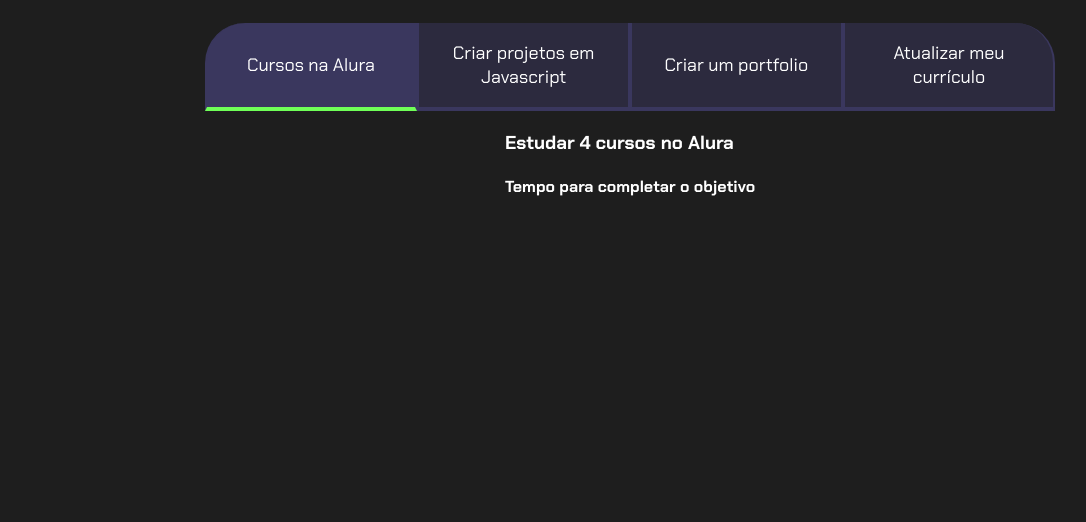
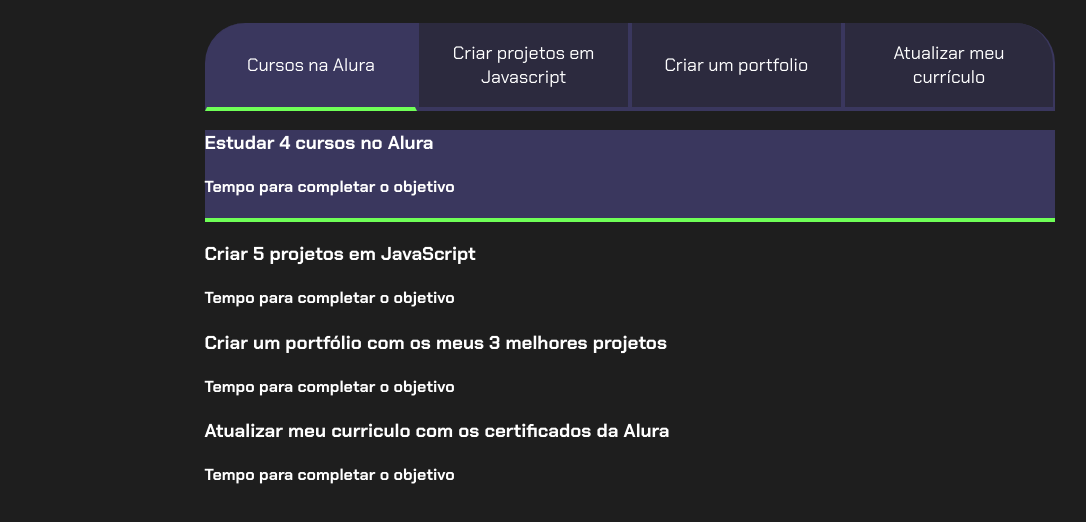
Before and after one commit to Eduardo-Lider-00/js-projeto-de-vida, a plain HTML site: page index.html in a window 1280 px wide. Shown: the part 80-602 px from the top of the page, without its empty margins (10-1096 px from the left). Drawn offline with Linux system fonts and the light colour scheme.

Commit message:
conteudos ativo

```diff
--- a/index.html
+++ b/index.html
@@ -11,6 +11,7 @@
 <body>
     <section class="conteudo-principal">
         <h2 class="titulo-principal">Meus Objetivos do ano<span>_</span></h2>
+        <div class="conteudo">
             <div class="botoes">
                 <button class="botao ativo">Cursos na Alura</button>
                 <button class="botao">Criar projetos em Javascript</button>
@@ -18,15 +19,35 @@
                 <button class="botao">Atualizar meu currículo</button>
             </div>
             <div class="abas-textos">
-            <div class="aba-conteudo">
+                <div class="aba-conteudo ativo">
                     <h3 class="aba-conteudo-titulo-principal"> Estudar 4 cursos no Alura</h3>
                     <h4 class="aba-conteudo-titulo-secundario">
                         Tempo para completar o objetivo
                     </h4>
                 </div>
+                <div class="aba-conteudo">
+                    <h3 class="aba-conteudo-titulo-principal"> Criar 5 projetos em JavaScript</h3>
+                    <h4 class="aba-conteudo-titulo-secundario">
+                        Tempo para completar o objetivo
+                    </h4>
+                </div>
+                <div class="aba-conteudo">
+                    <h3 class="aba-conteudo-titulo-principal"> Criar um portfólio com os meus 3 melhores projetos</h3>
+                    <h4 class="aba-conteudo-titulo-secundario">
+                        Tempo para completar o objetivo
+                    </h4>
+                </div>
+                <div class="aba-conteudo">
+                    <h3 class="aba-conteudo-titulo-principal"> Atualizar meu curriculo com os certificados da Alura</h3>
+                    <h4 class="aba-conteudo-titulo-secundario">
+                        Tempo para completar o objetivo
+                    </h4>
+                </div>
+
+            </div>
         </div>
     </section>
 </body>
-<script src="main.js" ></script>
+<script src="main.js"></script>
 
 </html>
```
Lines whose indentation alone changed are shown as unchanged.
